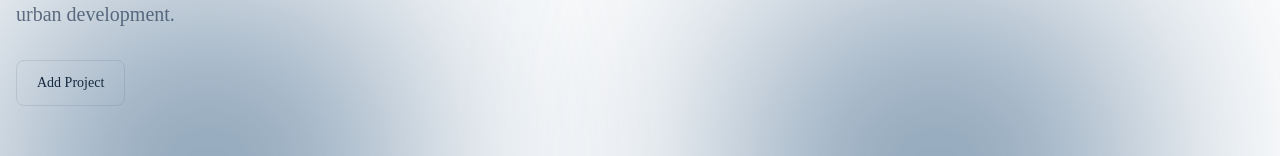
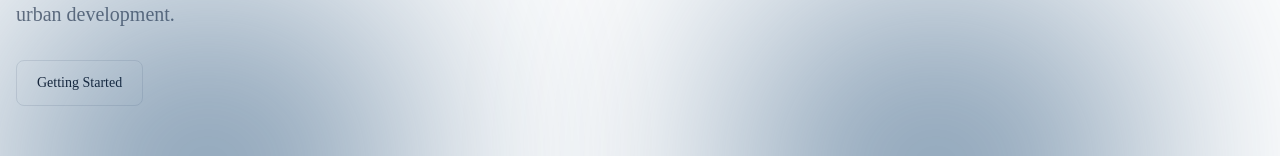
Before and after one commit to nannagaramchareesh/Civic-Alliance, a React (Create React App) app: page / in a window 1280 px wide. Shown: the part 326-482 px from the top of the page. Built offline with nearby package versions, Linux system fonts and the light colour scheme.

Commit message:
commiiittt

```diff
--- a/src/components/Hero.js
+++ b/src/components/Hero.js
@@ -15,7 +15,7 @@ export default function Hero() {
                 <div className=""/>
                 <div className="space-y-4 sm:flex sm:space-y-0 sm:space-x-4">
                     <a href="/" className="inline-flex items-center justify-center w-full px-5 py-3 mb-2 mr-2 text-sm font-medium text-gray-900 bg-white border border-gray-200 rounded-lg sm:w-auto focus:outline-none hover:bg-gray-100 hover:text-blue-700 focus:z-10 focus:ring-4 focus:ring-gray-200 dark:focus:ring-gray-700 dark:bg-gray-800 dark:text-gray-400 dark:border-gray-600 dark:hover:text-white dark:hover:bg-gray-700">
-                      Add Project
+                      Getting Started
                     </a>
                 </div>
             </div>
```
